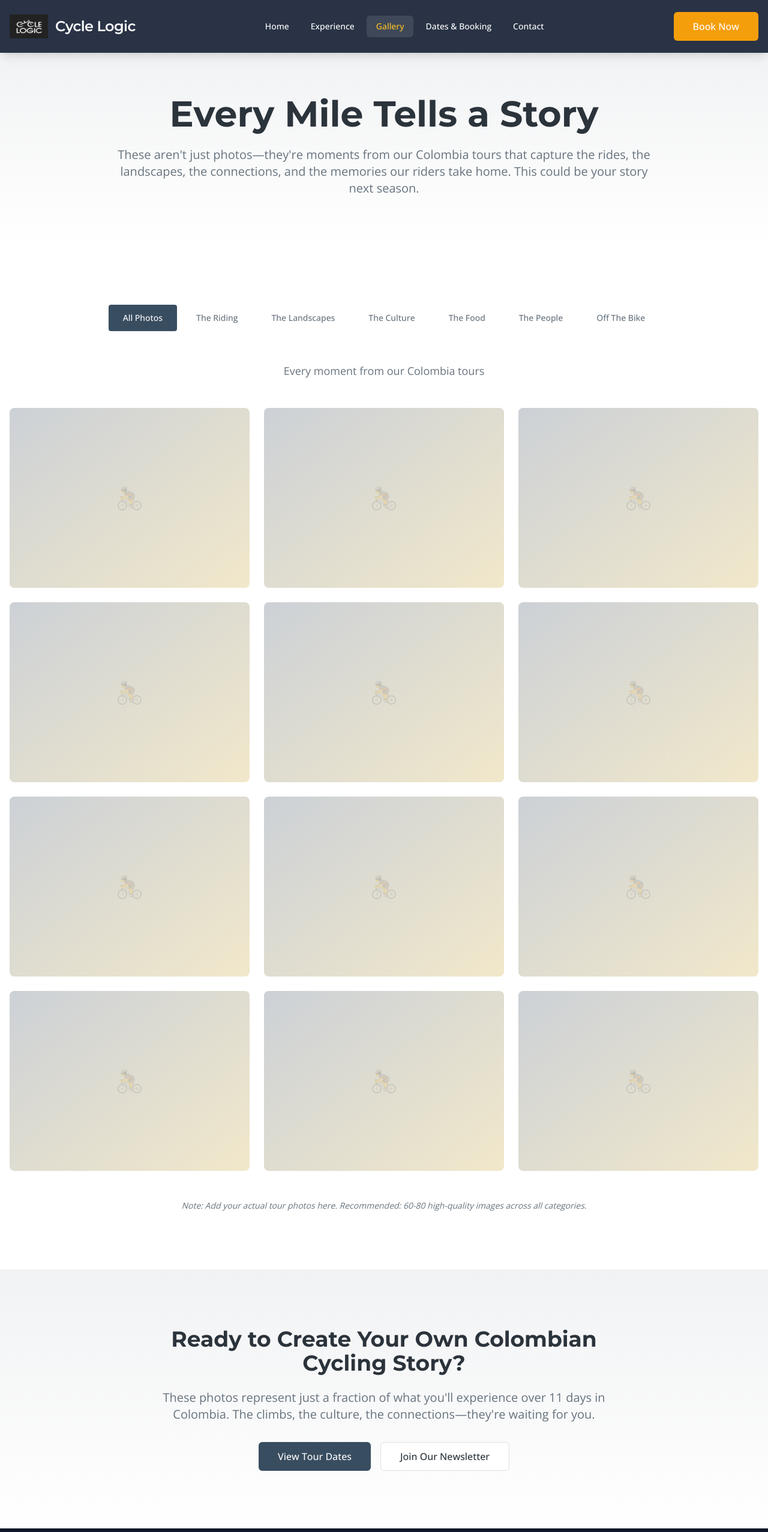
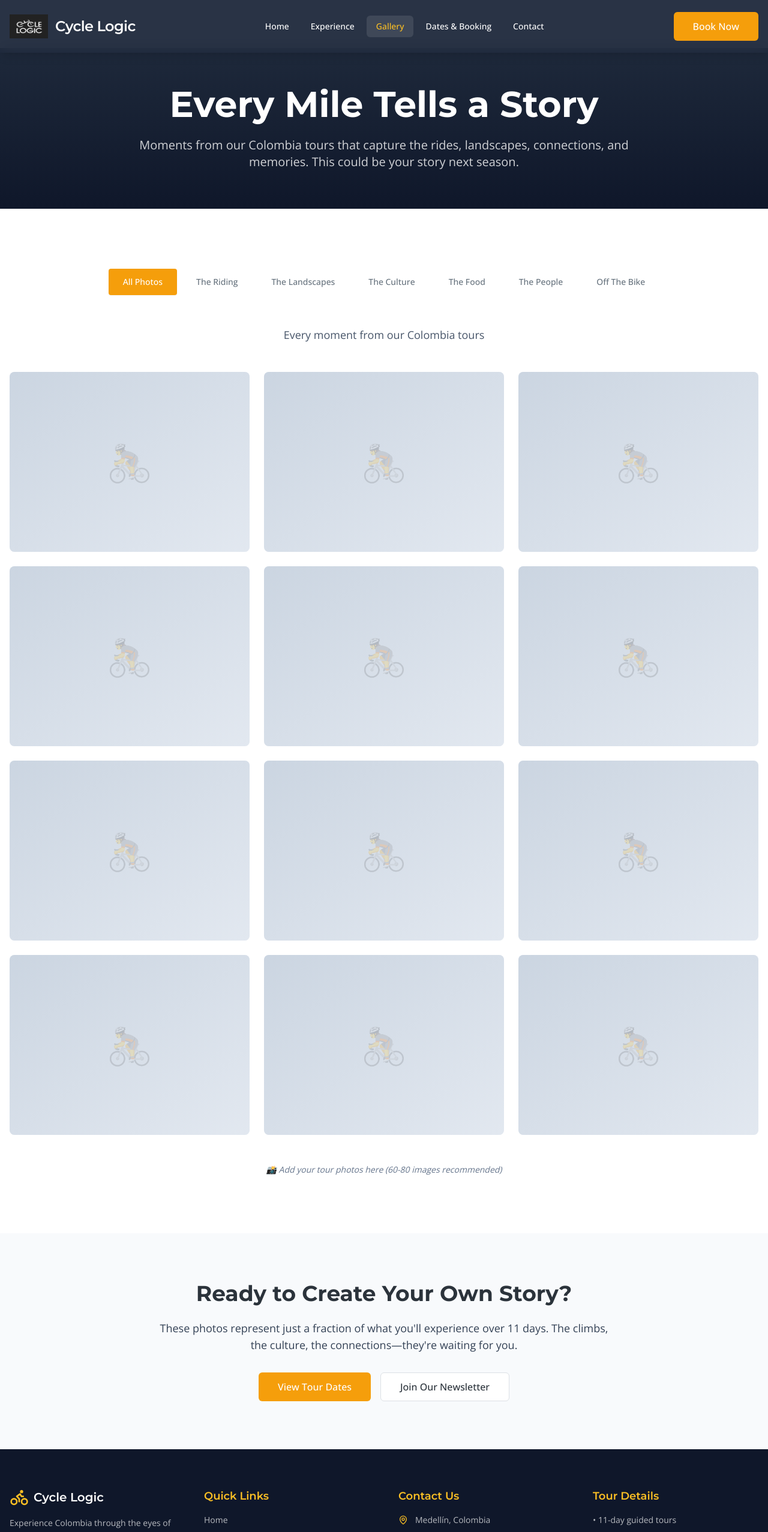
Before and after one commit to grumpy-tech/cozy-cabin-starter, a React (Vite) app: page /gallery in a window 1280 px wide. Shown: the top 2554 px of the page at 60% size. Built offline with nearby package versions, Linux system fonts and the light colour scheme; the HTML template or start-up script is replaced by a standard one.

Commit message:
Update Gallery.tsx

```diff
--- a/src/pages/Gallery.tsx
+++ b/src/pages/Gallery.tsx
@@ -2,12 +2,17 @@ import { Navbar } from "@/components/layout/Navbar";
 import { Footer } from "@/components/layout/Footer";
 import { Button } from "@/components/ui/button";
 import { motion } from "framer-motion";
-import { Link } from "react-router-dom";
+import { useNavigate } from "react-router-dom";
 import { useState } from "react";
 import { Tabs, TabsContent, TabsList, TabsTrigger } from "@/components/ui/tabs";
 
 const Gallery = () => {
-  const [activeCategory, setActiveCategory] = useState("all");
+  const navigate = useNavigate();
+
+  const handleBookingClick = () => {
+    navigate('/booking');
+    window.scrollTo({ top: 0, behavior: 'smooth' });
+  };
 
   const categories = [
     { id: "all", name: "All Photos", description: "Every moment from our Colombia tours" },
@@ -19,7 +24,6 @@ const Gallery = () => {
     { id: "offbike", name: "Off The Bike", description: "Rest days and social moments" }
   ];
 
-  // Placeholder images - replace with actual tour photos
   const sampleCaptions = [
     "Morning light in Colombia's coffee heartland",
     "Earning every meter to the Alto de Minas",
@@ -43,7 +47,7 @@ const Gallery = () => {
       <Navbar />
 
       {/* Hero Section */}
-      <section className="relative py-20 bg-gradient-to-b from-muted to-background">
+      <section className="relative py-16 bg-gradient-to-b from-slate-800 to-slate-900">
         <div className="container mx-auto px-4">
           <motion.div
             initial={{ opacity: 0, y: 20 }}
@@ -51,18 +55,19 @@ const Gallery = () => {
             transition={{ duration: 0.6 }}
             className="max-w-4xl mx-auto text-center"
           >
-            <h1 className="font-heading text-4xl md:text-5xl lg:text-6xl font-bold mb-6">
+            <h1 className="font-heading text-4xl md:text-6xl font-bold mb-6 text-white">
               Every Mile Tells a Story
             </h1>
-            <p className="text-lg md:text-xl text-muted-foreground">
-              These aren't just photos—they're moments from our Colombia tours that capture the rides, the landscapes, the connections, and the memories our riders take home. This could be your story next season.
+            <p className="text-lg md:text-xl text-white/80">
+              Moments from our Colombia tours that capture the rides, landscapes, connections,
+              and memories. This could be your story next season.
             </p>
           </motion.div>
         </div>
       </section>
 
       {/* Gallery Categories & Content */}
-      <section className="py-16 md:py-24 bg-background">
+      <section className="py-16 md:py-24 bg-white">
         <div className="container mx-auto px-4">
           <Tabs defaultValue="all" className="w-full">
             <TabsList className="flex flex-wrap justify-center mb-12 h-auto gap-2 bg-transparent">
@@ -70,7 +75,7 @@ const Gallery = () => {
                 <TabsTrigger
                   key={category.id}
                   value={category.id}
-                  className="px-6 py-3 data-[state=active]:bg-primary data-[state=active]:text-primary-foreground"
+                  className="px-6 py-3 data-[state=active]:bg-amber-500 data-[state=active]:text-white"
                 >
                   {category.name}
                 </TabsTrigger>
@@ -80,12 +85,12 @@ const Gallery = () => {
             {categories.map((category) => (
               <TabsContent key={category.id} value={category.id} className="mt-8">
                 <div className="text-center mb-12">
-                  <p className="text-lg text-muted-foreground max-w-2xl mx-auto">
+                  <p className="text-lg text-slate-600 max-w-2xl mx-auto">
                     {category.description}
                   </p>
                 </div>
 
-                {/* Masonry Grid - Placeholder structure */}
+                {/* Masonry Grid */}
                 <div className="grid grid-cols-1 md:grid-cols-2 lg:grid-cols-3 gap-6">
                   {sampleCaptions.slice(0, 12).map((caption, index) => (
                     <motion.div
@@ -94,15 +99,15 @@ const Gallery = () => {
                       whileInView={{ opacity: 1, scale: 1 }}
                       transition={{ duration: 0.4, delay: index * 0.05 }}
                       viewport={{ once: true }}
-                      className="group relative aspect-[4/3] bg-muted rounded-lg overflow-hidden cursor-pointer hover:shadow-xl transition-shadow"
+                      className="group relative aspect-[4/3] bg-slate-100 rounded-lg overflow-hidden cursor-pointer hover:shadow-xl transition-shadow"
                     >
-                      {/* Placeholder for image */}
-                      <div className="absolute inset-0 bg-gradient-to-br from-primary/20 to-accent/20 flex items-center justify-center">
-                        <span className="text-4xl opacity-20">🚴</span>
+                      {/* Placeholder gradient */}
+                      <div className="absolute inset-0 bg-gradient-to-br from-slate-300 to-slate-200 flex items-center justify-center">
+                        <span className="text-6xl opacity-20">🚴</span>
                       </div>
 
                       {/* Caption Overlay */}
-                      <div className="absolute inset-0 bg-gradient-to-t from-black/70 via-black/0 to-black/0 opacity-0 group-hover:opacity-100 transition-opacity">
+                      <div className="absolute inset-0 bg-gradient-to-t from-black/80 via-black/0 to-black/0 opacity-0 group-hover:opacity-100 transition-opacity">
                         <div className="absolute bottom-0 left-0 right-0 p-4">
                           <p className="text-white text-sm font-medium">{caption}</p>
                         </div>
@@ -112,8 +117,8 @@ const Gallery = () => {
                 </div>
 
                 <div className="text-center mt-12">
-                  <p className="text-sm text-muted-foreground italic">
-                    Note: Add your actual tour photos here. Recommended: 60-80 high-quality images across all categories.
+                  <p className="text-sm text-slate-500 italic">
+                    📸 Add your tour photos here (60-80 images recommended)
                   </p>
                 </div>
               </TabsContent>
@@ -122,23 +127,29 @@ const Gallery = () => {
         </div>
       </section>
 
-      {/* Gallery CTA */}
-      <section className="py-16 md:py-24 bg-gradient-to-b from-muted to-background">
+      {/* CTA - FIXED: Now scrolls to top of booking page */}
+      <section className="py-16 md:py-20 bg-slate-50">
         <div className="container mx-auto px-4">
           <div className="max-w-3xl mx-auto text-center">
             <h2 className="font-heading text-3xl md:text-4xl font-bold mb-6">
-              Ready to Create Your Own Colombian Cycling Story?
+              Ready to Create Your Own Story?
             </h2>
-            <p className="text-lg md:text-xl text-muted-foreground mb-8">
-              These photos represent just a fraction of what you'll experience over 11 days in Colombia. The climbs, the culture, the connections—they're waiting for you.
+            <p className="text-lg text-slate-700 mb-8">
+              These photos represent just a fraction of what you'll experience over 11 days.
+              The climbs, the culture, the connections—they're waiting for you.
             </p>
             <div className="flex flex-col sm:flex-row gap-4 justify-center">
-              <Link to="/booking">
-                <Button variant="default" size="lg">
-                  View Tour Dates
-                </Button>
-              </Link>
-              <Button variant="outline" size="lg">
+              <Button
+                onClick={handleBookingClick}
+                size="lg"
+                className="bg-amber-500 hover:bg-amber-600 text-white"
+              >
+                View Tour Dates
+              </Button>
+              <Button
+                variant="outline"
+                size="lg"
+              >
                 Join Our Newsletter
               </Button>
             </div>
```
